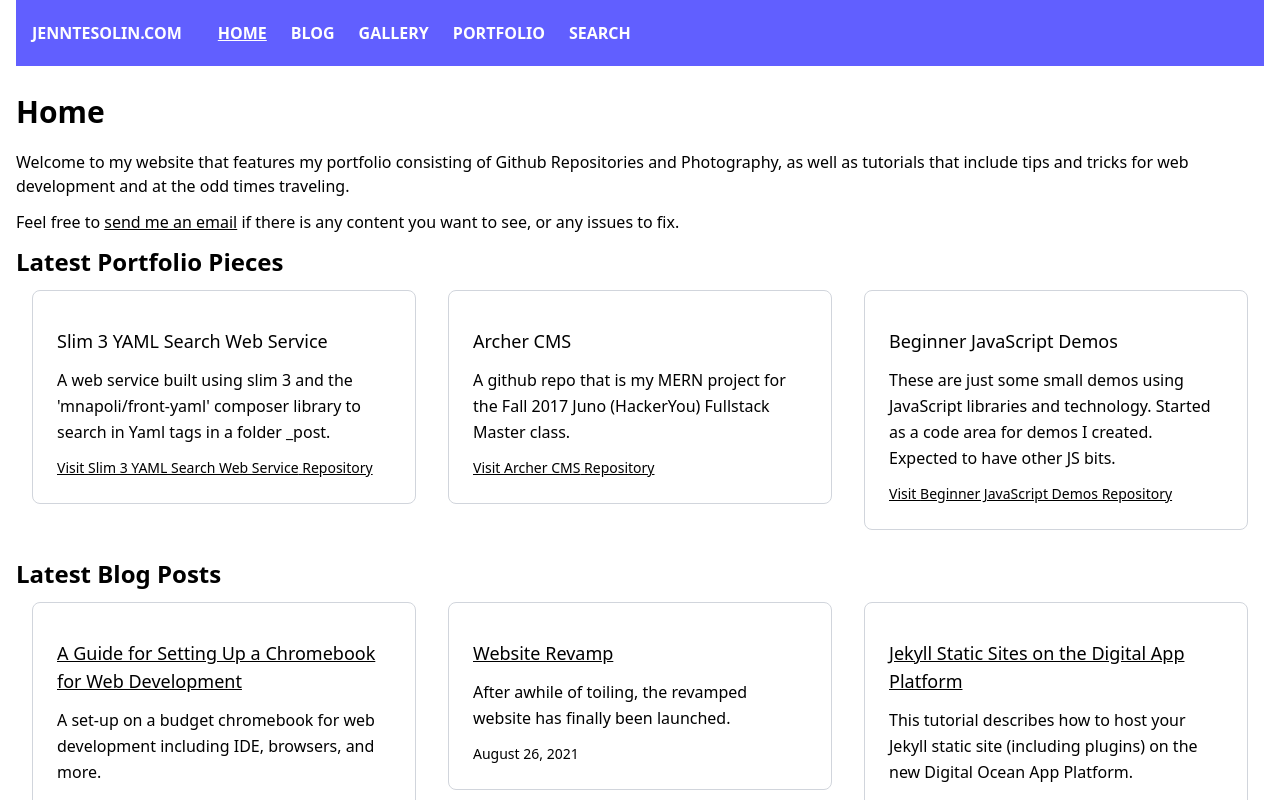
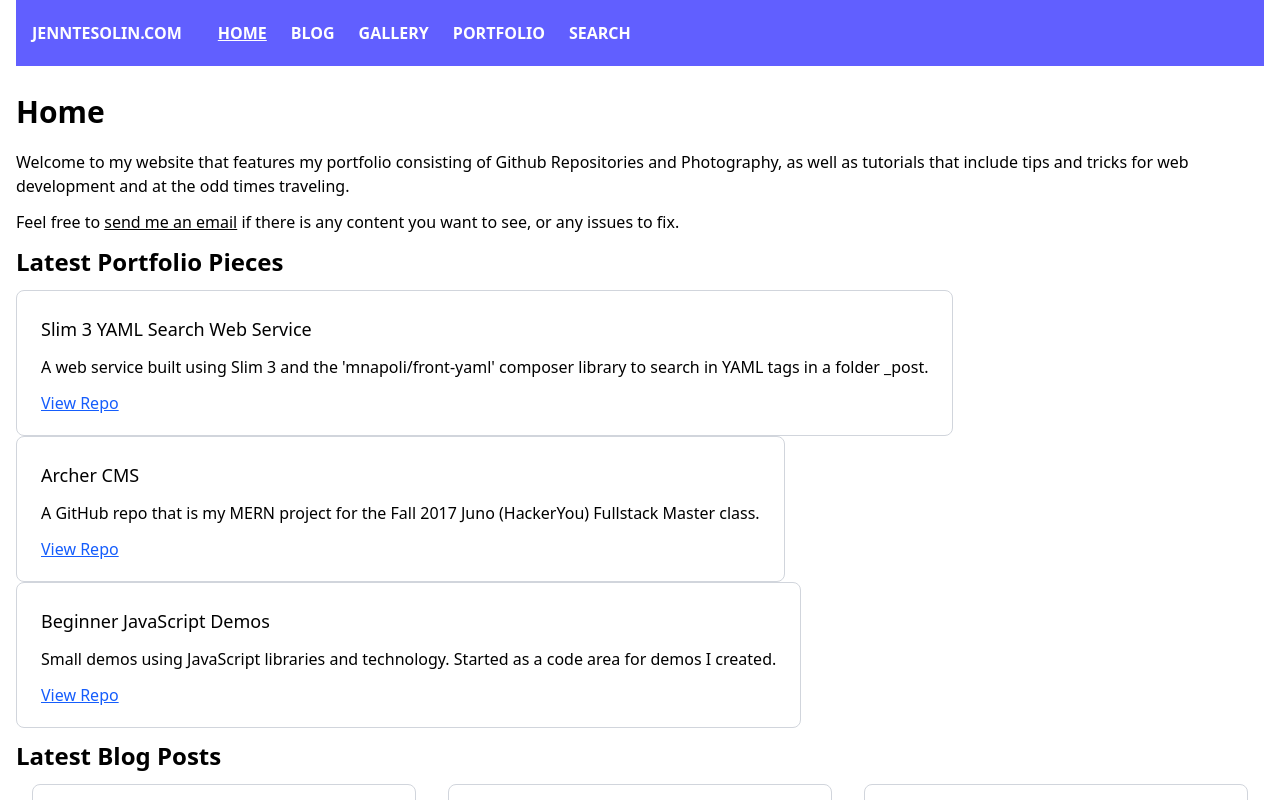
Before and after one commit to jennifert/nextjs-site, a Next.js app: page / in a window 1280 px wide. Shown: the top 800 px of the page. Built offline with nearby package versions, Linux system fonts and the light colour scheme.

Commit message:
Added new items to portfolio, and more fixes

```diff
--- a/components/data/portfolio.json
+++ b/components/data/portfolio.json
@@ -2,29 +2,75 @@
   {
     "id": 1,
     "title": "Slim 3 YAML Search Web Service",
-        "summary": "A web service built using slim 3 and the 'mnapoli/front-yaml' composer library to search in Yaml tags in a folder _post.",
+    "summary": "A web service built using Slim 3 and the 'mnapoli/front-yaml' composer library to search in YAML tags in a folder _post.",
     "repo": "https://github.com/jennifert/Slim-3-web-Service-with-Sample-TypeScript-client-side-code",
-        "demo": ""
+    "demo": "",
+    "tags": [
+      "PHP",
+      "Slim",
+      "API"
+    ],
+    "tech": [
+      "PHP",
+      "Slim 3",
+      "Composer"
+    ],
+    "date": "2020-01-15",
+    "featured": true
   },
   {
     "id": 2,
     "title": "Archer CMS",
-        "summary": "A github repo that is my MERN project for the Fall 2017 Juno (HackerYou) Fullstack Master class. ",
+    "summary": "A GitHub repo that is my MERN project for the Fall 2017 Juno (HackerYou) Fullstack Master class.",
     "repo": "https://github.com/jennifert/archer-cms",
-        "demo": ""
+    "demo": "",
+    "tags": [
+      "JavaScript",
+      "MERN",
+      "CMS"
+    ],
+    "tech": [
+      "React",
+      "Node.js",
+      "MongoDB"
+    ],
+    "date": "2017-10-01",
+    "featured": false
   },
   {
     "id": 3,
     "title": "Beginner JavaScript Demos",
-        "summary": "These are just some small demos using JavaScript libraries and technology. Started as a code area for demos I created. Expected to have other JS bits.",
+    "summary": "Small demos using JavaScript libraries and technology. Started as a code area for demos I created.",
     "repo": "https://github.com/jennifert/JavaScript-Demos",
-        "demo": ""
+    "demo": "",
+    "tags": [
+      "JavaScript",
+      "Demos"
+    ],
+    "tech": [
+      "HTML",
+      "JS",
+      "DOM"
+    ],
+    "date": "2019-05-01",
+    "featured": false
   },
   {
     "id": 4,
     "title": "Github Gists",
-        "summary": "Here are a few helpful gists to get you started on your development journey. Gists include: NPM Build Scripts, Jekyll Config files, and more.",
+    "summary": "Helpful gists to get started with development. Includes: NPM Build Scripts, Jekyll Config files, and more.",
     "repo": "https://gist.github.com/jennifert",
-        "demo": ""
+    "demo": "",
+    "tags": [
+      "Config",
+      "Snippets"
+    ],
+    "tech": [
+      "NPM",
+      "Jekyll",
+      "CLI"
+    ],
+    "date": "2021-03-01",
+    "featured": false
   }
 ]
--- a/components/portfoliocard.js
+++ b/components/portfoliocard.js
@@ -1,24 +1,42 @@
-import Link from 'next/link'
-export default function PorfolioCard(props) {
 
-    return (
+import React from 'react';
 
-        <div className="px-4 mb-4 xl:w-1/3 md:w-1/2" key={props.id}>
-            <div className="portfolio-card">
-                <h2 className="title-font">{props.title}</h2>
-                <p className="leading-relaxed text-base">
-                    {props.summary}
-                </p>
-                <div className="portfolio-card-main">
-                    <span>
-                        <a href={props.repo} rel="noopener noreferrer nofollow">Visit {props.title} Repository</a>
-                    </span>
-
-                    {props.demo > 0 && <span><a href={props.demo} rel="noopener noreferrer nofollow">Visit {props.title} Demo Page</a></span>}
-
-                </div>
-
-            </div>
+export default function PortfolioCard({ title, summary, repo, demo, tags, tech, date }) {
+  return (
+    <div className="portfolio-card">
+      <h3 className="title-font">{title}</h3>
+      <p>{summary}</p>
+      {tags && (
+        <div className="mt-2">
+          {tags.map((tag, index) => (
+            <span key={index} className="inline-block bg-indigo-100 text-indigo-800 text-xs px-2 py-1 rounded-full mr-2">
+              {tag}
+            </span>
+          ))}
         </div>
-    )
+      )}
+      {tech && (
+        <p className="mt-2 text-sm text-gray-600">
+          <strong>Tech:</strong> {tech.join(', ')}
+        </p>
+      )}
+      {date && (
+        <p className="mt-1 text-sm text-gray-500">
+          <strong>Date:</strong> {new Date(date).toLocaleDateString()}
+        </p>
+      )}
+      <div className="portfolio-card-main mt-4">
+        {repo && (
+          <a href={repo} className="text-blue-600 underline hover:underline focus:ring-2 focus:ring-black">
+            View Repo
+          </a>
+        )}
+        {demo && demo !== "" && (
+          <a href={demo} className="text-blue-600 underline hover:underline focus:ring-2 focus:ring-black ml-4">
+            Live Demo
+          </a>
+        )}
+      </div>
+    </div>
+  );
 }
```
Also changed, not shown: public/humans.txt, 2 other files (tests, documents, lock files or other folders). Lines whose indentation alone changed are shown as unchanged.
